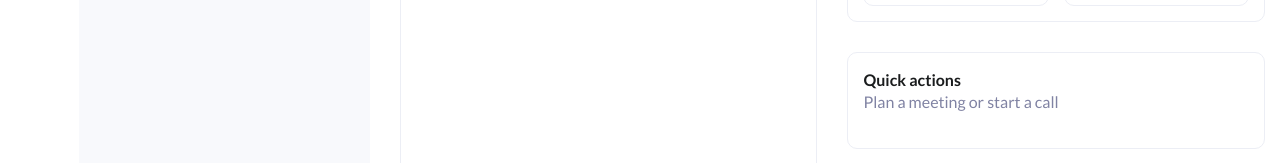
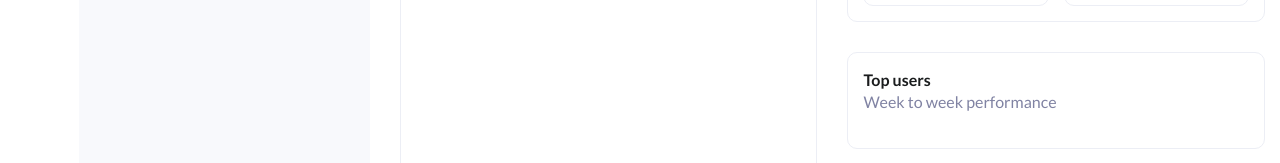
Before and after one commit to lpattersonn/app.vediai, a React (Create React App) app in the folder app.vediai/ClientApp/: page / in a window 1280 px wide. Shown: the part 517-680 px from the top of the page. Built offline with nearby package versions, Linux system fonts and the light colour scheme.

Commit message:
docs: Update dashboard text

```diff
--- a/app.vediai/ClientApp/src/components/Dashboard/Dashboard.js
+++ b/app.vediai/ClientApp/src/components/Dashboard/Dashboard.js
@@ -56,10 +56,10 @@ export function Dashboard() {
                 <div className='dashboard-main--body-profile-second-body-actions-top-users'>
                   <div className='top-users--text'>
                     <p>
-                      <strong>Quick actions </strong>
+                      <strong>Top users</strong>
                     </p>
 
-                    <label>Plan a meeting or start a call</label>
+                    <label>Week to week performance</label>
                   </div>
                 </div>
               </div>
```
